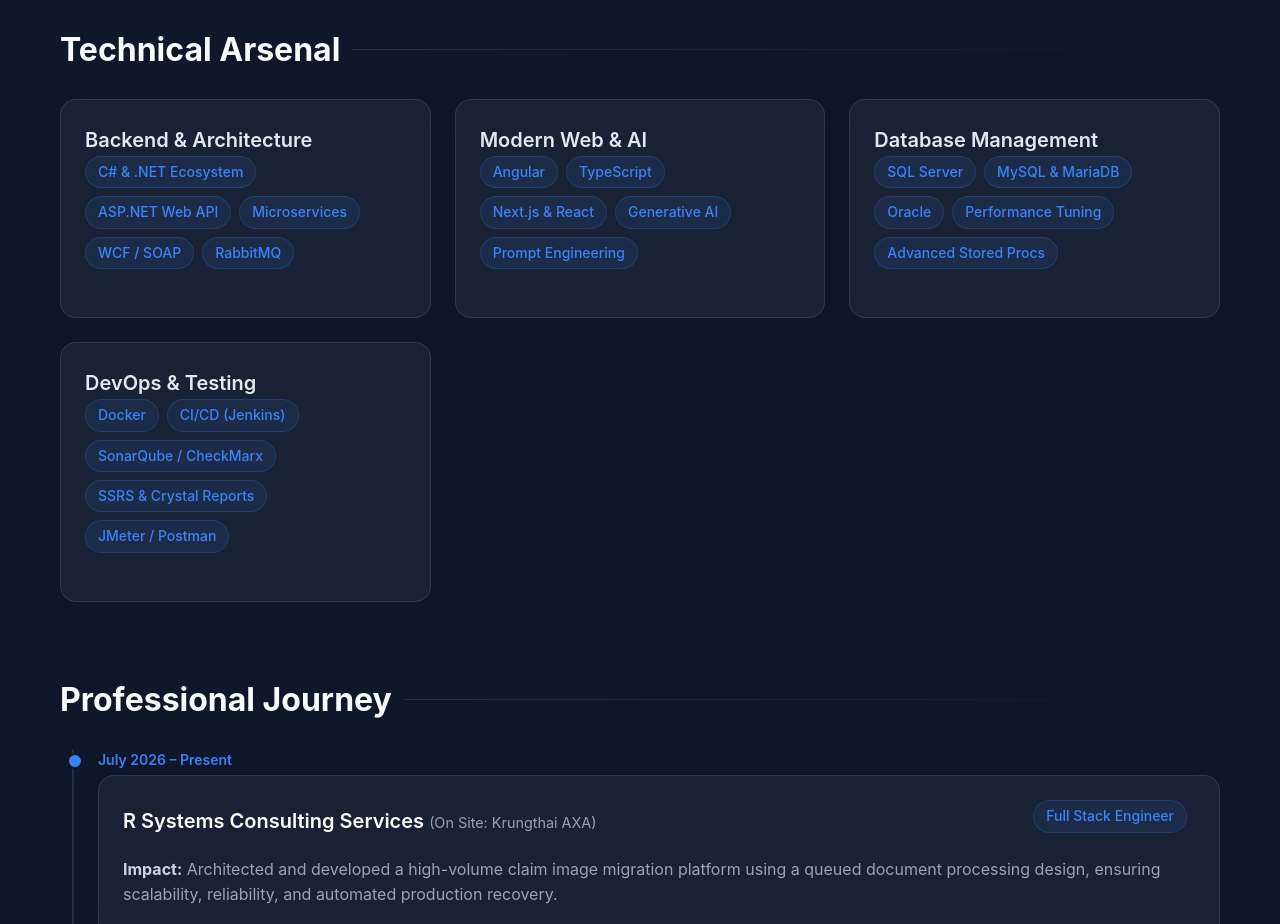
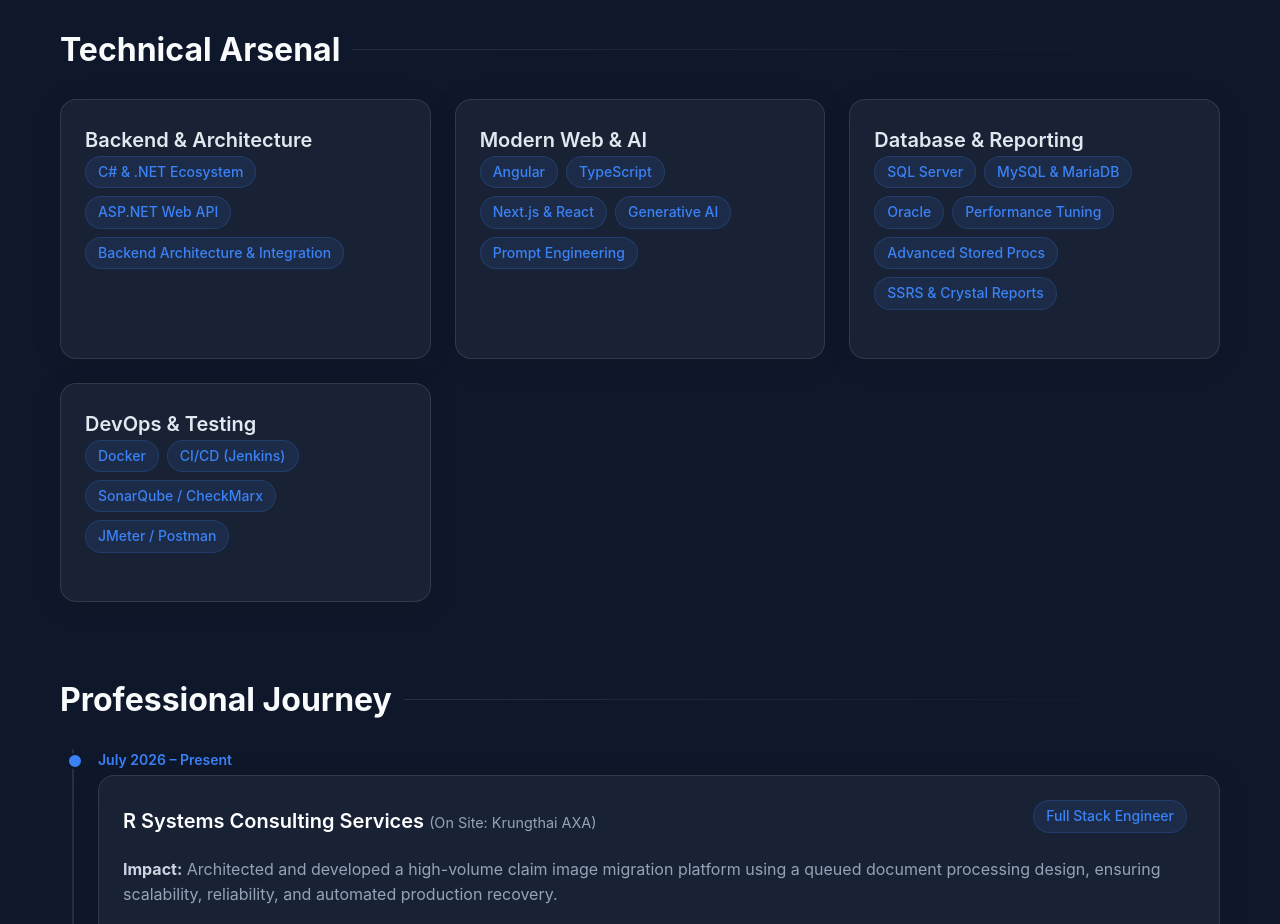
Before and after one commit to topku99/My_Portfolio, a Next.js app: page /My_Portfolio/ in a window 1280 px wide. Shown: the part 1140-2064 px from the top of the page. Built offline with nearby package versions, Linux system fonts and the light colour scheme.

Commit message:
Refine Skills section

```diff
--- a/src/app/page.tsx
+++ b/src/app/page.tsx
@@ -77,9 +77,7 @@
             <p className="mt-4">
               <span className="tag">C# & .NET Ecosystem</span>
               <span className="tag">ASP.NET Web API</span>
-              <span className="tag">Microservices</span>
-              <span className="tag">WCF / SOAP</span>
-              <span className="tag">RabbitMQ</span>
+              <span className="tag">Backend Architecture & Integration</span>
             </p>
           </div>
           <div className="glass-card">
@@ -93,13 +91,14 @@
             </p>
           </div>
           <div className="glass-card">
-            <h3>Database Management</h3>
+            <h3>Database & Reporting</h3>
             <p className="mt-4">
               <span className="tag">SQL Server</span>
               <span className="tag">MySQL & MariaDB</span>
               <span className="tag">Oracle</span>
               <span className="tag">Performance Tuning</span>
               <span className="tag">Advanced Stored Procs</span>
+              <span className="tag">SSRS & Crystal Reports</span>
             </p>
           </div>
           <div className="glass-card">
@@ -108,7 +107,6 @@
               <span className="tag">Docker</span>
               <span className="tag">CI/CD (Jenkins)</span>
               <span className="tag">SonarQube / CheckMarx</span>
-              <span className="tag">SSRS & Crystal Reports</span>
               <span className="tag">JMeter / Postman</span>
             </p>
           </div>
```
